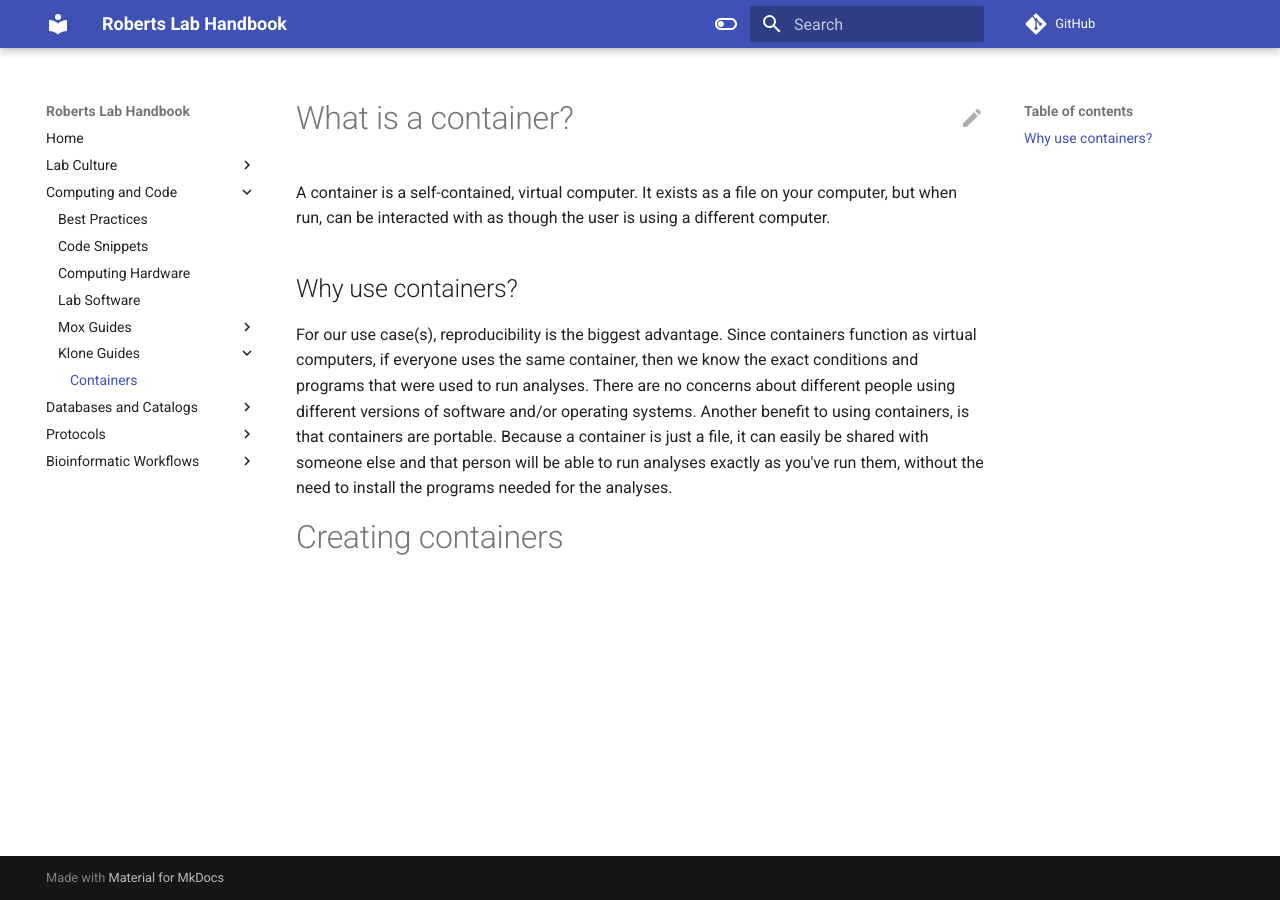
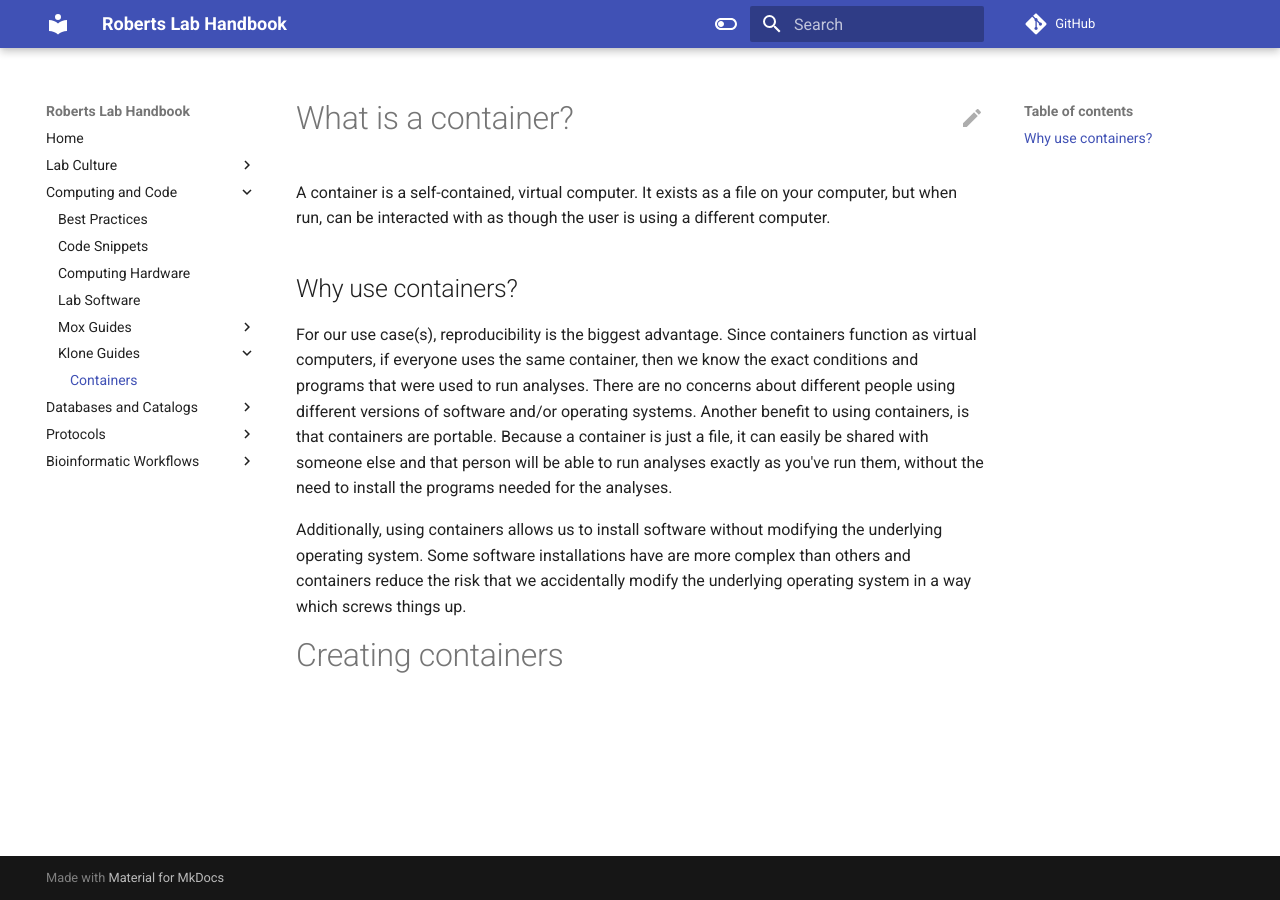
Before and after one commit to RobertsLab/resources, an MkDocs documentation site: the page built from docs/klone_containers.md, in a window 1280 px wide. Built offline with MkDocs 1.6.1 and Material for MkDocs 9.7.7, drawn with Linux system fonts in a browser that asks for light colours; comment, search, counter and statistics services are not loaded.

Commit message:
add more description to klone_containers.md

```diff
--- a/docs/klone_containers.md
+++ b/docs/klone_containers.md
@@ -6,4 +6,6 @@ A container is a self-contained, virtual computer. It exists as a file on your c
 
 For our use case(s), reproducibility is the biggest advantage. Since containers function as virtual computers, if everyone uses the same container, then we know the exact conditions and programs that were used to run analyses. There are no concerns about different people using different versions of software and/or operating systems. Another benefit to using containers, is that containers are portable. Because a container is just a file, it can easily be shared with someone else and that person will be able to run analyses exactly as you've run them, without the need to install the programs needed for the analyses.
 
+Additionally, using containers allows us to install software without modifying the underlying operating system. Some software installations have are more complex than others and containers reduce the risk that we accidentally modify the underlying operating system in a way which screws things up.
+
 # Creating containers
```
